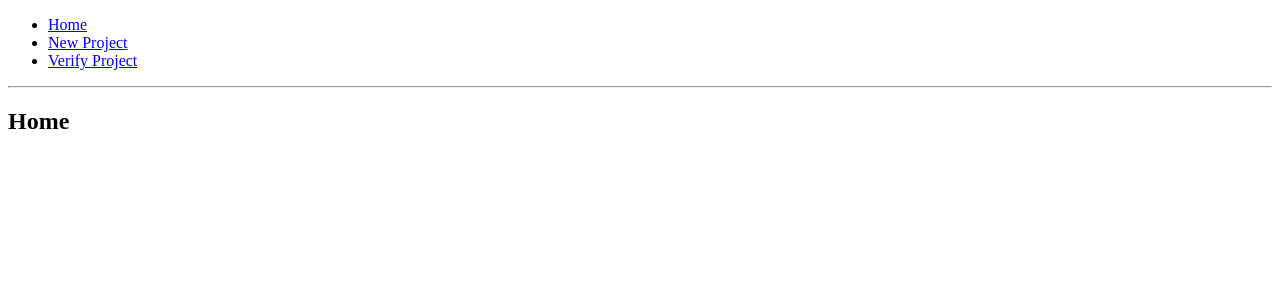
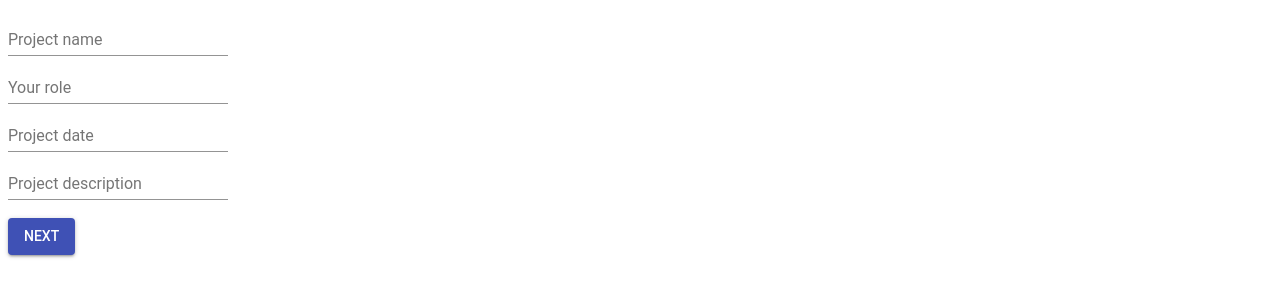
Before and after one commit to jondionowens/kredda, a React app: page / in a window 1280 px wide. Shown: the top 300 px of the page. Built offline with nearby package versions, Linux system fonts and the light colour scheme.

Commit message:
Got sendgrid api working, and sending an email.

```diff
--- a/src/components/App.js
+++ b/src/components/App.js
@@ -1,53 +1,27 @@
-import React, { Component } from 'react';
-import Grid from '@material-ui/core/Grid';
-import Button from '@material-ui/core/Button';
+import React from 'react';
 import { BrowserRouter, Route, Link } from 'react-router-dom';
+import queryString from 'query-string';
+import ProjectForm from './ProjectForm';
 
+class App extends React.Component {
+  constructor(props) {
+    super(props);
+    this.state = {
+      currentStep: 1
+    }
+  }
 
-const Home = () => {
-  return (
-    <div>
-      <h2>Home</h2>
-    </div>
-  )
-};
-
-const ProjectForm = () => {
-  return (
-    <div>
-      <h2>Project Form</h2>
-    </div>
-  )
-};
-
-const VerifyForm = () => {
-  return (
-    <div>
-      <h2>Verify Form</h2>
-    </div>
-  )
-};
-
-class App extends Component {
   render() {
+    if(this.state.currentStep === 1) {
       return (
         <BrowserRouter>
           <div>
-          <ul>
-            <li><Link to='/'>Home</Link></li>
-            <li><Link to='/new'>New Project</Link></li>
-            <li><Link to='/verify'>Verify Project</Link></li>
-          </ul>
-
-          <hr />
-
-          <Route exact path='/' component={Home} />
-          <Route path='/new' component={ProjectForm} />
-          <Route path='/verify' component={VerifyForm} />
+            <Route path='/' component={ProjectForm} />
           </div>
         </BrowserRouter>
       )
     }
   }
+}
 
 export default App;
--- /dev/null
+++ b/src/components/FormProjectInfo.js
@@ -0,0 +1,17 @@
+import React from 'react';
+import Button from '@material-ui/core/Button';
+import TextField from '@material-ui/core/TextField';
+
+const FormProjectInfo = (props) => {
+  return (
+    <div>
+      <TextField id="projectName" type="text" label="Project name" onChange={props.handleChange} /><br/>
+      <TextField id="projectRole" type="text" label="Your role" onChange={props.handleChange} /><br/>
+      <TextField id="projectDate" type="text" label="Project date"onChange={props.handleChange} /><br/>
+      <TextField id="projectDescription" label="Project description" type="text" onChange={props.handleChange} /><br/><br/>
+      <Button variant="contained" color="primary" onClick={props.handleSubmit}>Next</Button>
+    </div>
+  )
+}
+
+export default FormProjectInfo;
--- /dev/null
+++ b/src/components/FormVerifierInfo.js
@@ -0,0 +1,17 @@
+import React from 'react';
+import Button from '@material-ui/core/Button';
+import TextField from '@material-ui/core/TextField';
+
+const FormVerifierInfo = (props) => {
+  return (
+    <div>
+      <TextField id="verifierName" type="text" label="Verifier name" onChange={props.handleChange} /><br/>
+      <TextField id="verifierRole" type="text" label="Verifier role" onChange={props.handleChange} /><br/>
+      <TextField id="verifierEmail" type="text" label="Verifier email" onChange={props.handleChange} /><br/>
+      <TextField id="requestMessage" label="Message" type="text" onChange={props.handleChange} /><br/><br/>
+      <Button variant="contained" color="primary" onClick={props.handleSubmit}>Next</Button>
+    </div>
+  )
+}
+
+export default FormVerifierInfo;
--- /dev/null
+++ b/src/components/ProjectForm.js
@@ -0,0 +1,83 @@
+import React from 'react';
+import FormProjectInfo from './FormProjectInfo';
+import FormVerifierInfo from './FormVerifierInfo';
+import http from 'https';
+
+
+class ProjectForm extends React.Component {
+  constructor(props) {
+    super(props);
+    this.state = {
+      step: 1,
+      projectName: '',
+      projectRole: '',
+      projectDate: '',
+      verifierName: '',
+      verifierEmail: '',
+      messageToVerifier: ''
+    }
+  };
+
+  handleChange(e) {
+    const targetField = e.target.id;
+    const stateChange = {};
+    stateChange[targetField] = e.target.value;
+    this.setState(stateChange);
+  };
+
+  handleSubmit(e) {
+
+    var options = {
+      "method": "POST",
+      "hostname": "api.sendgrid.com",
+      "port": null,
+      "path": "/v3/mail/send",
+      "headers": {
+        "authorization": "Bearer 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",
+        "content-type": "application/json"
+      }
+    }
+
+
+    var req = http.request(options, function (res) {
+      var chunks = [];
+
+      res.on("data", function (chunk) {
+        chunks.push(chunk);
+      });
+
+      res.on("end", function () {
+        var body = Buffer.concat(chunks);
+        console.log(body.toString());
+      });
+    });
+
+    req.write(JSON.stringify({ personalizations:
+       [ { to: [ { email: 'jo@jondionowens.com', name: 'John Doe' } ],
+           subject: 'Worked!' } ],
+      from: { email: 'sam.smith@example.com', name: 'Sam Smith' },
+      reply_to: { email: 'sam.smith@example.com', name: 'Sam Smith' },
+      content: [ { type: 'text/plain', value: 'Hello, World!' } ] }));
+    req.end();
+
+
+
+    //this.setState({step: 2});
+  };
+
+  render() {
+    if (this.state.step === 1) {
+      return (
+        <FormProjectInfo handleChange={this.handleChange.bind(this)} handleSubmit={this.handleSubmit.bind(this)}/>
+      )
+    }
+
+    if (this.state.step === 2) {
+      return (
+        <FormVerifierInfo handleChange={this.handleChange} handleSubmit={this.handleSubmit.bind(this)}/>
+      )
+    }
+  }
+}
+
+export default ProjectForm;
```
Also changed, not shown: package.json (+6 -2 lines), 1 other file (tests, documents, lock files or other folders). Lines whose indentation alone changed are shown as unchanged.
